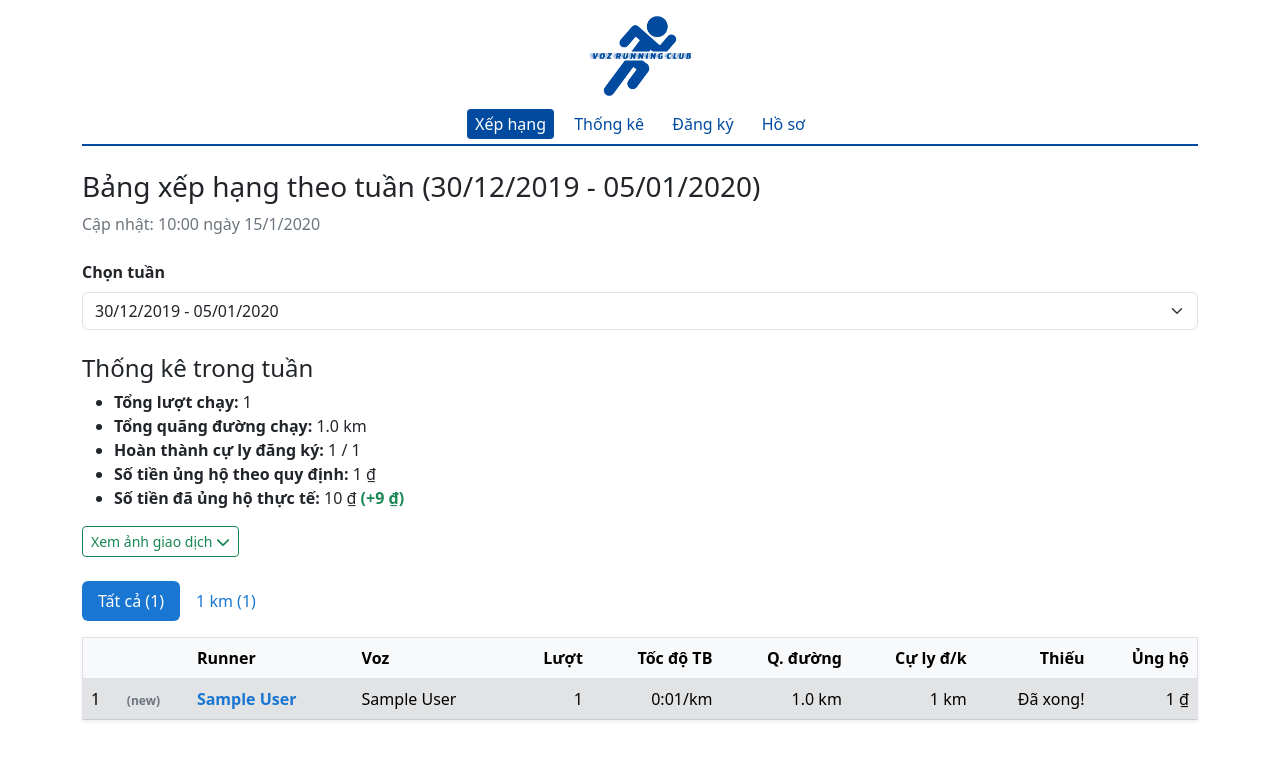
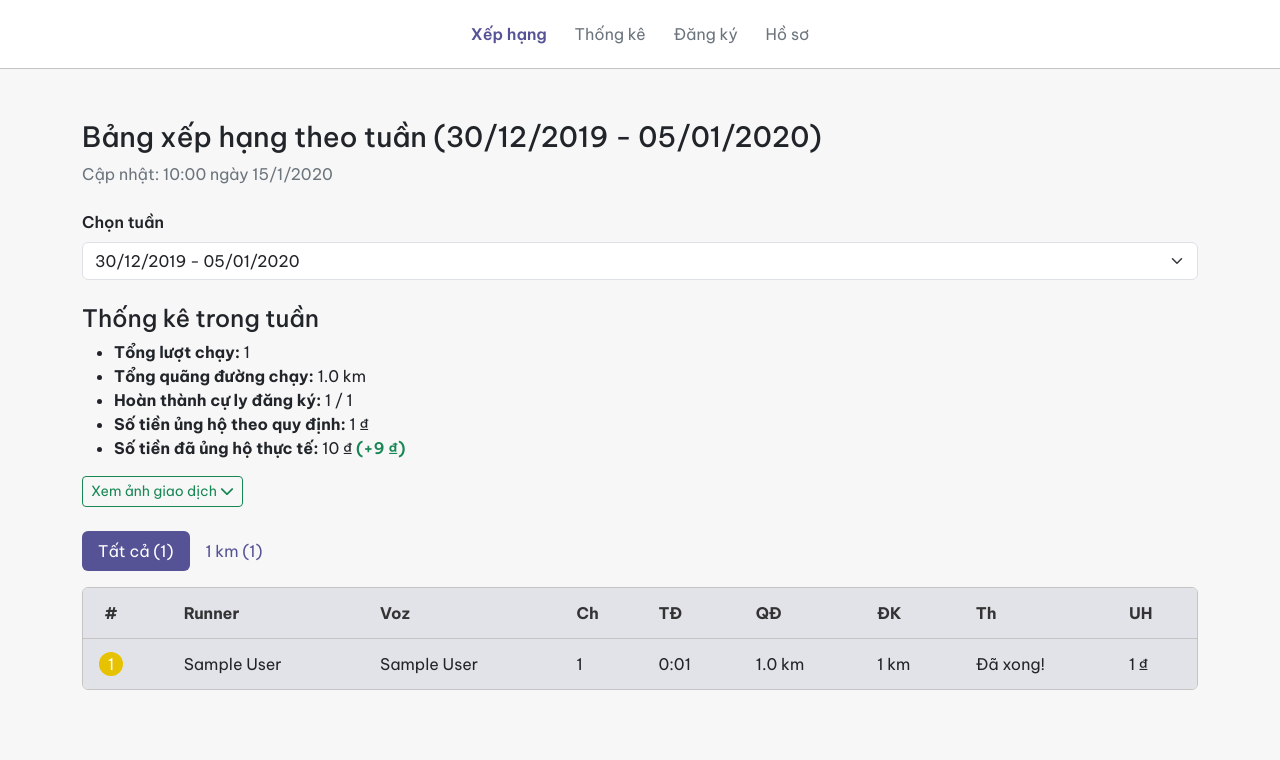
Before and after one commit to phongnt570/vozRunningClub, a Django app: page /leaderboard/?year=2020&week=1 in a window 1280 px wide. Shown: the top 760 px of the page. Run offline with Django 4.2, Linux system fonts and the light colour scheme; a user stored in the database is signed in; tables that the repository leaves empty hold one stand-in row (values such as "Sample post"); some libraries are stand-ins or nearby versions.

Commit message:
new look

```diff
--- a/static/css/style.scss
+++ b/static/css/style.scss
@@ -1,18 +1,21 @@
-$primary-dark: #004ba0;
-$primary-light: #63a4ff;
-$primary: #1976d2;
+@import url('https://fonts.googleapis.com/css2?family=Be+Vietnam+Pro:ital,wght@0,100;0,200;0,300;0,400;0,500;0,600;0,700;0,800;0,900;1,100;1,200;1,300;1,400;1,500;1,600;1,700;1,800;1,900&display=swap');
+
+// Default variable overrides
+$font-family-sans-serif: 'Be Vietnam Pro', system-ui, -apple-system, "Segoe UI", Roboto, "Helvetica Neue", "Noto Sans", "Liberation Sans", Arial, sans-serif, "Apple Color Emoji", "Segoe UI Emoji", "Segoe UI Symbol", "Noto Color Emoji" !default;
+// stylelint-enable value-keyword-case
+
+$primary: #555395;
+$light: #e1e3e8;
+$super-light: #c4c4c4;
 
 $strava-orange: #fc4c02;
 $strava-orange-dark: #e63a00;
-
-$negative-color: rgba(234, 34, 81, 1);
-$neutral-color: rgba(100, 100, 100, 1);
-$positive-color: rgba(29, 159, 152, 1);
 
 @import "bootstrap/bootstrap";
 
 body {
   overflow-y: scroll; /* Show vertical scrollbar */
+  background: #F7F7F8;
 }
 
 .text-strava {
@@ -35,11 +38,21 @@ body {
   font-variant: small-caps;
 }
 
+.my-navbar-container {
+  text-align: center;
+  background: white;
+  padding: 1.375em 0;
+  border-bottom: 1px solid $super-light;
+
+  position: fixed;
+  top: 0;
+  width: 100%;
+
   nav.my-navbar {
     position: relative;
 
     a {
-    color: $primary-dark;
+      color: $secondary;
       text-decoration: none;
     }
 
@@ -55,9 +68,12 @@ nav.my-navbar {
     }
 
     .nav-item-link.selected, .nav-item-link:hover {
-    color: white;
-    background-color: $primary-dark;
-    border-radius: 0.25rem;
+      color: $primary;
+    }
+
+    .nav-item-link.selected {
+      font-weight: 600;
+    }
   }
 }
 
@@ -70,37 +86,15 @@ img.nav-logo {
 }
 
 hr.big-hr {
-  border: 1px solid $primary-dark;
+  border: 1px solid $primary;
   margin: 0.5rem 0;
   opacity: 100%;
 }
 
 .rank-change {
-  font-size: 0.75rem;
+  //font-size: 0.75rem;
   font-weight: bold;
   display: inline;
-}
-
-.text-primary-dark {
-  color: $primary-dark;
-}
-
-.btn-primary-dark {
-  color: $white;
-  background-color: $primary-dark;
-  border-color: $primary-dark;
-}
-
-.border-primary-dark {
-  border-color: $primary-dark !important;
-}
-
-.text-primary-light {
-  color: $primary-light;
-}
-
-.table-fluid {
-  width: 100%;
 }
 
 .big-search-container {
@@ -239,3 +233,79 @@ hr.big-hr {
     transform: rotate(360deg);
   }
 }
+
+/* Leaderboard Results */
+.leaderboard-table-wrapper {
+  border: 1px solid $super-light;
+  border-radius: 0.375em;
+  overflow: hidden;
+
+
+  .leaderboard-table {
+    width: 100%;
+    border-collapse: collapse;
+    border-spacing: 0;
+
+    thead {
+      background-color: $light;
+      border-bottom: 1px solid $super-light;
+
+      th {
+        font-weight: bold;
+        color: #333;
+        padding: 0.8em 1em;
+      }
+    }
+
+    tbody {
+      tr {
+        border-bottom: 1px solid $super-light;
+        transition: all 0.3s ease;
+
+        &:hover {
+          background-color: $light;
+        }
+
+
+      }
+
+      tr.focused-row {
+        background-color: $light;
+      }
+
+      tr:last-child {
+        border-bottom: none;
+      }
+
+      td {
+        padding: 0.8em 1em;
+      }
+    }
+
+    .rank {
+      text-align: center;
+      width: 1.5em;
+      height: 1.5em;
+      line-height: 1.5em;
+      border-radius: 50%;
+    }
+
+    .rank-1, .rank-2, .rank-3 {
+      color: #fff;
+    }
+
+    .rank-1 {
+      background-color: #e6c200;
+    }
+
+    .rank-2 {
+      background-color: #b4b9c5;
+    }
+
+    .rank-3 {
+      background-color: #a46628;
+    }
+  }
+}
+
+/* /end Leaderboard Results */
--- a/templates/base.html
+++ b/templates/base.html
@@ -18,15 +18,7 @@
 </head>
 <body>
 
-<div class="container mt-3 mb-4">
-    <div>
-        <div>
-            <a href="{% url 'index' %}">
-                <img src="{% static 'img/logo-color.png' %}" alt="logo" class="nav-logo">
-            </a>
-        </div>
-
-        <div class="my-3 text-center">
+<div class="my-navbar-container">
     <nav class="my-navbar">
         <div>
             <div class="nav-items">
@@ -47,9 +39,9 @@
             </div>
         </div>
     </nav>
-            <hr class="big-hr">
 </div>
-    </div>
+
+<div class="py-5">
 </div>
 
 {% block body %}{% endblock %}
--- a/templates/weeklyTracking/leaderboard_table.html
+++ b/templates/weeklyTracking/leaderboard_table.html
@@ -1,91 +1,98 @@
 {% load humanize %}
 {% load track_custom_utils %}
 
-<div class="border border-bottom-0 shadow-sm">
-    <table class="table">
-        <thead class="table-light">
+<div class="leaderboard-table-wrapper">
+    <table class="leaderboard-table">
+        <thead>
         <tr>
-            <th>
+            <th class="text-center">
                 {#            <span class="d-none d-lg-inline">Hạng</span>#}
                 {#            <span class="d-inline d-lg-none">#</span>#}
-                <span></span>
+                <div class="rank">#</div>
             </th>
-            {% if rank_changes is not None %}
-                <th>
-                    <span></span>
-                </th>
-            {% endif %}
+            {#            {% if rank_changes is not None %}#}
+            {#                <th>#}
+            {#                    <span></span>#}
+            {#                </th>#}
+            {#            {% endif %}#}
             <th>
                 Runner
             </th>
             <th class="d-none d-lg-table-cell">Voz</th>
-            <th class="text-end d-none d-md-table-cell">Lượt</th>
-            <th class="text-end d-none d-lg-table-cell">Tốc độ TB</th>
-            <th class="text-end">Q. đường</th>
-            <th class="text-end d-none d-md-table-cell">Cự ly đ/k</th>
-            <th class="text-end d-none d-md-table-cell">Thiếu</th>
-            <th class="text-end">Ủng hộ</th>
+            <th class="text-start d-none d-md-table-cell">Ch</th>
+            <th class="text-start d-none d-lg-table-cell">TĐ</th>
+            <th class="text-start">QĐ</th>
+            <th class="text-start d-none d-md-table-cell">ĐK</th>
+            <th class="text-start d-none d-md-table-cell">Th</th>
+            <th class="text-start">
+                UH
+            </th>
         </tr>
         </thead>
         <tbody>
         {% for weekly_progress in data %}
-            <tr class="{% if weekly_progress.user.id == user.id %}table-secondary{% endif %}">
-                <td>
-                    {{ forloop.counter }}</td>
-                {% if rank_changes is not None %}
-                    <td>
-                        <div class="rank-change">
-                            {% if weekly_progress.user.id in rank_changes %}
-                                {% with rank_change=rank_changes|get_item:weekly_progress.user.id %}
-                                    {% if rank_change > 0 %}
-                                        <span class="text-success">
-                                        <i class="fa-solid fa-arrow-up"></i>
-                                        {{ rank_change }}
-                                    </span>
-                                    {% elif rank_change < 0 %}
-                                        <span class="text-danger">
-                                        <i class="fa-solid fa-arrow-down"></i>
-                                        {{ rank_change|absolute }}
-                                    </span>
-                                    {% else %}
-                                        <span class="text-secondary">
-                                        <i class="fa-solid fa-minus"></i>
-                                    </span>
-                                    {% endif %}
-                                {% endwith %}
-                            {% else %}
-                                <span class="text-secondary">
-                                (new)
-                            </span>
-                            {% endif %}
-                        </div>
-                    </td>
-                {% endif %}
+            <tr class="{% if weekly_progress.user.id == user.id %}focused-row{% endif %}">
+                <td class="text-center">
+                    <div class="rank rank-{{ forloop.counter }}">{{ forloop.counter }}</div>
+                </td>
+                {#                {% if rank_changes is not None %}#}
+                {#                    <td>#}
+                {#                        <div class="rank-change">#}
+                {#                            {% if weekly_progress.user.id in rank_changes %}#}
+                {#                                {% with rank_change=rank_changes|get_item:weekly_progress.user.id %}#}
+                {#                                    {% if rank_change > 0 %}#}
+                {#                                        <span class="text-success">#}
+                {#                                        <i class="fa-solid fa-arrow-up"></i>#}
+                {#                                        {{ rank_change }}#}
+                {#                                    </span>#}
+                {#                                    {% elif rank_change < 0 %}#}
+                {#                                        <span class="text-danger">#}
+                {#                                        <i class="fa-solid fa-arrow-down"></i>#}
+                {#                                        {{ rank_change|absolute }}#}
+                {#                                    </span>#}
+                {#                                    {% else %}#}
+                {#                                        <span class="text-secondary">#}
+                {#                                        <i class="fa-solid fa-minus"></i>#}
+                {#                                    </span>#}
+                {#                                    {% endif %}#}
+                {#                                {% endwith %}#}
+                {#                            {% else %}#}
+                {#                                <span class="text-secondary">#}
+                {#                                (new)#}
+                {#                            </span>#}
+                {#                            {% endif %}#}
+                {#                        </div>#}
+                {#                    </td>#}
+                {#                {% endif %}#}
 
                 <td>
                     <a href="https://strava.com/athletes/{{ user_2_strava_id|get_item:weekly_progress.user.id }}"
                        target="_blank"
-                       class="text-decoration-none fw-semibold">
+                       class="text-decoration-none text-dark">
                         {{ weekly_progress.user.get_full_name }}
                     </a>
                 </td>
                 <td class="d-none d-lg-table-cell">{{ weekly_progress.user.profile.voz_name }}</td>
-                <td class="text-end d-none d-md-table-cell">{{ weekly_progress.runs }}</td>
-                <td class="text-end d-none d-lg-table-cell">{{ weekly_progress.average_pace|pace_format }}/km</td>
-                <td class="text-end">{{ weekly_progress.distance|floatformat:1 }} km</td>
-                <td class="text-end d-none d-md-table-cell">
+                <td class="text-start d-none d-md-table-cell">{{ weekly_progress.runs }}</td>
+                <td class="text-start d-none d-lg-table-cell">{{ weekly_progress.average_pace|pace_format }}</td>
+                <td class="text-start">
+                    {{ weekly_progress.distance|floatformat:1 }}
+                    <span class="text-start d-none d-md-inline">km</span>
+                </td>
+                <td class="text-start d-none d-md-table-cell">
                     {% if weekly_progress.registered_mileage.distance > 0 %}
                         {{ weekly_progress.registered_mileage.distance|floatformat:0 }} km
                     {% else %}
                         <span class="text-secondary">--</span>
                     {% endif %}
                 </td>
-                <td class="text-end d-none d-md-table-cell">{{ weekly_progress|missing_distance_str }}</td>
-                <td class="text-end">
+                <td class="text-start d-none d-md-table-cell">{{ weekly_progress|missing_distance_str }}</td>
+                <td class="text-start">
                     {% if weekly_progress.registered_mileage.distance == 0 %}
                         <span class="text-secondary">--</span>
                     {% else %}
-                        {{ weekly_progress.donation|intcomma }} ₫
+                        {{ weekly_progress.donation|intcomma }}
+                        <span class="text-start d-none d-md-inline">₫</span>
                     {% endif %}
                 </td>
             </tr>
--- a/templates/weeklyTracking/profile.html
+++ b/templates/weeklyTracking/profile.html
@@ -110,7 +110,8 @@
 
             <div class="my-4">
                 <h4>Lịch sử chạy</h4>
-                <table class="table table-striped">
+                <div class="leaderboard-table-wrapper">
+                    <table class="leaderboard-table">
                         <thead>
                         <tr>
                             <th scope="col">Thời gian</th>
@@ -148,6 +149,7 @@
                         {% endfor %}
                         </tbody>
                     </table>
+                </div>
             </div>
 
 
```
Also changed, not shown: templates/weeklyTracking/statistics.html (+5 -2 lines), static/css/style.css, 1 other file. Lines whose indentation alone changed are shown as unchanged.
